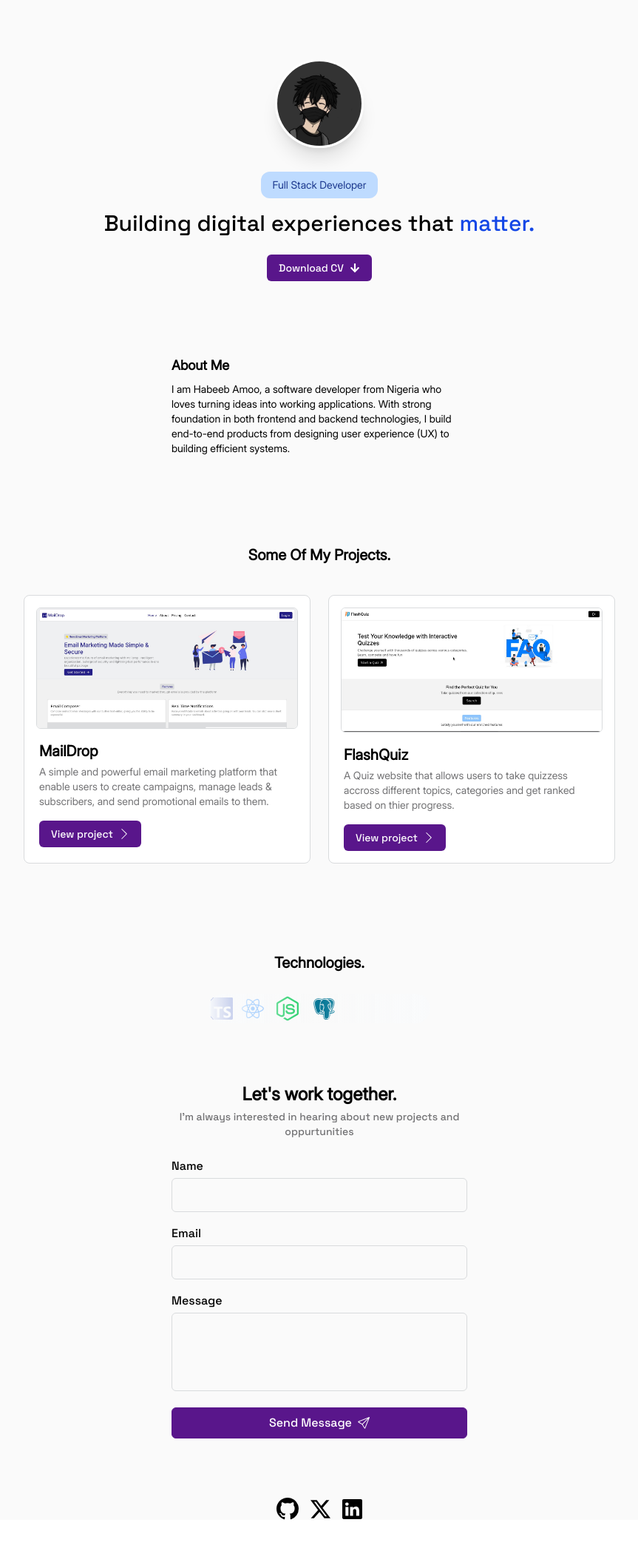
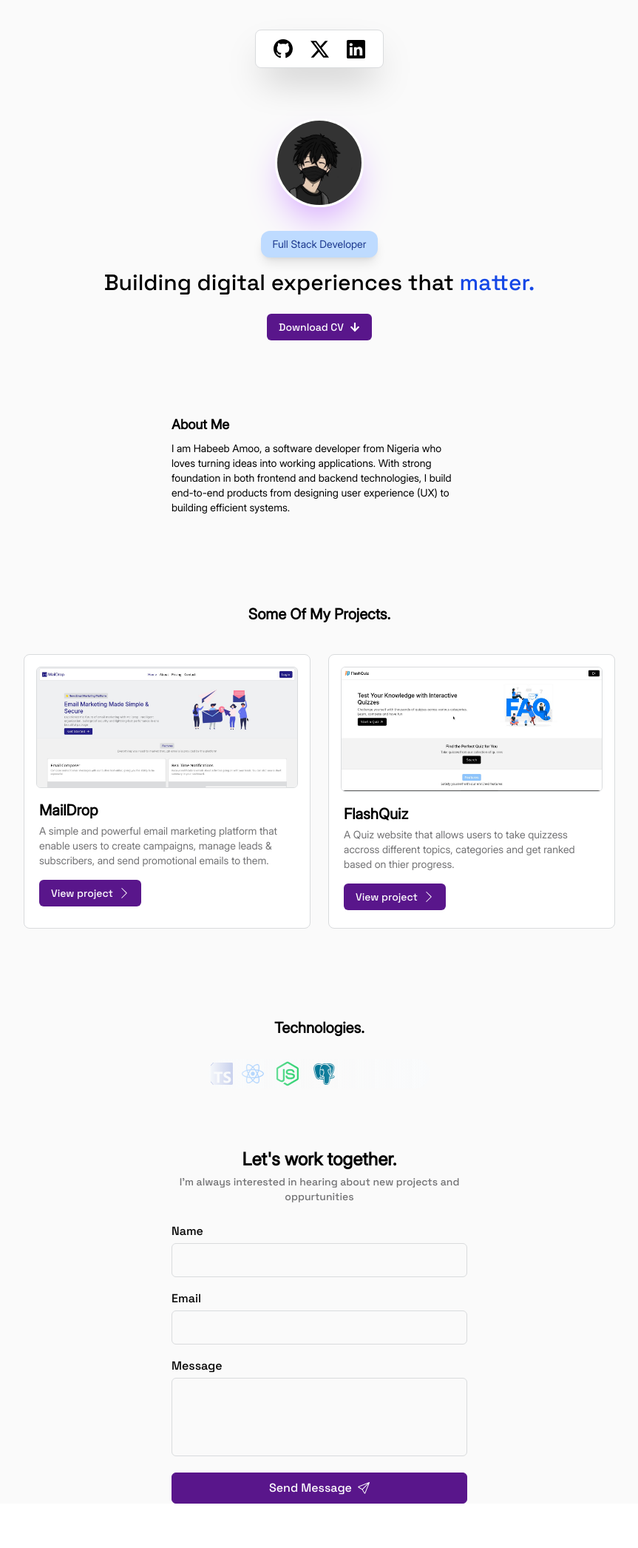
Before and after one commit to Habeebamoo/Portfolio, a React (Vite) app: page / in a window 1280 px wide. Shown: the top 2092 px of the page at 74% size, without its empty margins (208-1071 px from the left). Built offline with nearby package versions, Linux system fonts and the light colour scheme.

Commit message:
created header

```diff
--- /dev/null
+++ b/src/components/Header.tsx
@@ -0,0 +1,33 @@
+import { BsGithub, BsLinkedin, BsTwitterX } from "react-icons/bs"
+
+const Header = () => {
+  const toGitHub = () => {
+    window.location.href = "https://github.com/Habeebamoo"
+  }
+
+  const toLinkedIn = () => {
+    window.location.href = "https://linkedin.com/in/habeeb-amoo-2a5787380"
+  }
+
+  const toTwitter = () => {
+    window.location.href = "https://x.com/Habeeb_O_Amoo"
+  }
+
+  return (
+    <header className="fixed z-10 top-0 left-0 right-0 p-10 flex-center">
+      <nav className="flex-center shadow-2xl gap-6 bg-white py-3 px-6 rounded-lg border-1 border-mutedLg">
+        <div onClick={toGitHub}>
+          <BsGithub size={26} />
+        </div>
+        <div onClick={toTwitter}>
+          <BsTwitterX size={25} />
+        </div>
+        <div onClick={toLinkedIn}>
+          <BsLinkedin size={25} />
+        </div>
+      </nav>
+    </header>
+  )
+}
+
+export default Header
--- a/src/components/Hero.tsx
+++ b/src/components/Hero.tsx
@@ -8,11 +8,11 @@ const Hero = () => {
   };
 
   return (
-    <section className="flex-center flex-col pt-20">
-      <div className="h-30 w-30 rounded-full overflow-hidden shadow-xl border-3 border-white">
+    <section className="flex-center flex-col pt-40">
+      <div className="h-30 w-30 rounded-full overflow-hidden shadow-2xl  shadow-purple-500/50 border-3 border-white">
         <img src={avatar} className="h-full w-full object-cover" />
       </div>
-      <div className="bg-blue-200 py-2 px-4 mt-8 rounded-xl">
+      <div className="bg-blue-200 shadow-lg py-2 px-4 mt-8 rounded-xl">
         <p className="text-sm font-inter text-blue-900">Full Stack Developer</p>
       </div>
       <h1 className="text-3xl font-spaceG mt-4 mb-6 text-center">Building digital experiences that <span className="text-blue-700">matter.</span></h1>
--- a/src/components/Main.tsx
+++ b/src/components/Main.tsx
@@ -5,8 +5,8 @@ import { FaGolang } from "react-icons/fa6"
 import { BiLogoJavascript, BiLogoPostgresql, } from "react-icons/bi"
 import { SiTypescript } from "react-icons/si"
 import { FaReact } from "react-icons/fa"
-import { LiaLinkedin, LiaNodeJs } from "react-icons/lia"
-import { BsGithub, BsLinkedin, BsSend, BsTwitterX } from "react-icons/bs"
+import { LiaNodeJs } from "react-icons/lia"
+import { BsSend } from "react-icons/bs"
 
 const Main = () => {
   return (
@@ -65,7 +65,7 @@ const Main = () => {
       </section>
 
       {/* Contact */}
-      <section className="mt-20 w-[85%] md:w-[400px] mx-auto">
+      <section className="mt-20 mb-15 w-[85%] md:w-[400px] mx-auto">
         <h1 className="font-inter font-bold text-2xl text-center">Let's work together.</h1>
         <p className="text-muted text-center font-spaceG text-sm mt-1">I'm always interested in hearing about new projects and oppurtunities</p>
         <form className="mt-6">
@@ -87,19 +87,6 @@ const Main = () => {
           </button>
         </form>
       </section>
-
-      {/* Profiles */}
-      <section className="mt-20 mb-20 flex-center gap-4">
-        <div>
-          <BsGithub size={30} />
-        </div>
-        <div>
-          <BsTwitterX size={27} />
-        </div>
-        <div>
-          <BsLinkedin size={27} />
-        </div>
-      </section>
     </>
   )
 }
--- a/src/components/ProjectDisplay.tsx
+++ b/src/components/ProjectDisplay.tsx
@@ -15,7 +15,7 @@ const ProjectDisplay = ({ img, title, description }: Props) => {
   return (
     <div className="bg-white border-1 border-mutedLg p-4 rounded-lg">
       <img src={img} className="rounded-md border-1 border-mutedLg" />
-      <div className="pl-1 mt-4">
+      <div className="pl-1 mb-2 mt-4">
         <h1 className="font-inter font-bold text-xl">{title}</h1>
         <p className="mt-1 font-inter text-sm text-muted mb-4">{description}</p>
         <Button
--- a/src/pages/Home.tsx
+++ b/src/pages/Home.tsx
@@ -1,9 +1,11 @@
+import Header from "../components/Header"
 import Hero from "../components/Hero"
 import Main from "../components/Main"
 
 const Home = () => {
   return (
     <main className="bg-accent">
+      <Header />
       <Hero />
       <Main />
     </main>
```
